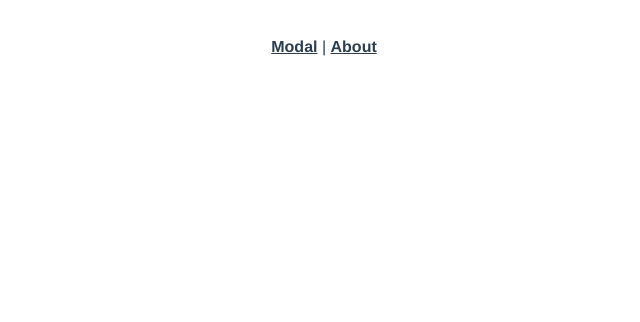
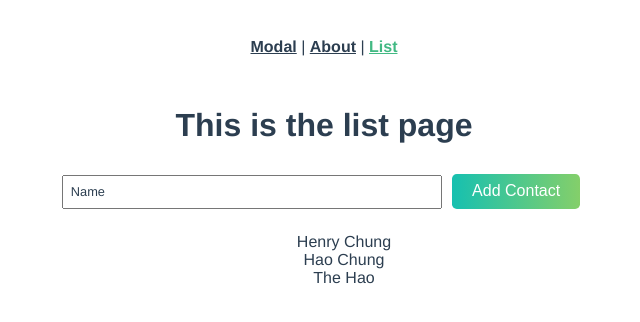
Before and after one commit to chungthehao/VueMastery-Animating-Vue, a Vue app: page /list in a window 1280 px wide. Shown: the top 322 px of the page, without its empty margins (316-956 px from the left). Built offline with nearby package versions, Linux system fonts and the light colour scheme.

Commit message:
setup to explore transition-group

```diff
--- a/src/App.vue
+++ b/src/App.vue
@@ -2,7 +2,8 @@
   <div id="app">
     <div id="nav">
       <router-link to="/">Modal</router-link> |
-      <router-link to="/about">About</router-link>
+      <router-link to="/about">About</router-link> |
+      <router-link to="/list">List</router-link>
     </div>
 
     <transition name="slide-fade" mode="out-in">
@@ -22,16 +23,26 @@
 }
 
 button {
-  width: 5em;
-  height: 2em;
+  width: 8em;
+  height: 2.2em;
   margin: 0.5em;
-  border-radius: 5px;
+  border-radius: .3em;
   background: linear-gradient(to right, #16c0b0, #84cf6a);
+  color: white;
   font-size: 1em;
-  color: white;
   border: none;
   outline: none;
   cursor: pointer;
+}
+
+input {
+  display: inline-block;
+  box-sizing: border-box;
+  width: 30%;
+  height: 2.6em;
+  padding: 0.5em;
+  margin: 0.2em;
+  font: 0.8em 'Avenir', Helvetica, sans-serif;
 }
 
 #nav {
@@ -56,6 +67,17 @@
   border-radius: 2%;
   background-color: #e0e0e0;
 }
+
+p {
+  font-size: 0.8em;
+}
+::placeholder {
+  color: #2c3e50;
+}
+ul {
+  list-style-type: none;
+}
+
 
 /*** TRANSITIONS ***/
 
--- a/src/router.js
+++ b/src/router.js
@@ -21,6 +21,11 @@
       // which is lazy-loaded when the route is visited.
       component: () =>
         import(/* webpackChunkName: "about" */ "./views/About.vue")
+    },
+    {
+      path: "/list",
+      name: "list",
+      component: () => import("./views/List.vue")
     }
   ]
 });
--- /dev/null
+++ b/src/views/List.vue
@@ -0,0 +1,34 @@
+<template>
+  <div class="home">
+    <h1>This is the list page</h1>
+
+    <input type="text" v-model="newContact" placeholder="Name">
+    <button @click="addContact">Add Contact</button>
+
+    <ul>
+        <li v-for="contact in contacts" :key="contact">
+            {{ contact }}
+        </li>
+    </ul>
+  </div>
+</template>
+
+<script>
+export default {
+  data() {
+    return {
+      newContact: '',
+      contacts: ['Henry Chung', 'Hao Chung', 'The Hao'],
+    }
+  },
+  methods: {
+    addContact() {
+      this.contacts.push(this.newContact);
+      this.newContact = '';
+    }
+  }
+}
+</script>
+
+<style>
+</style>
```
